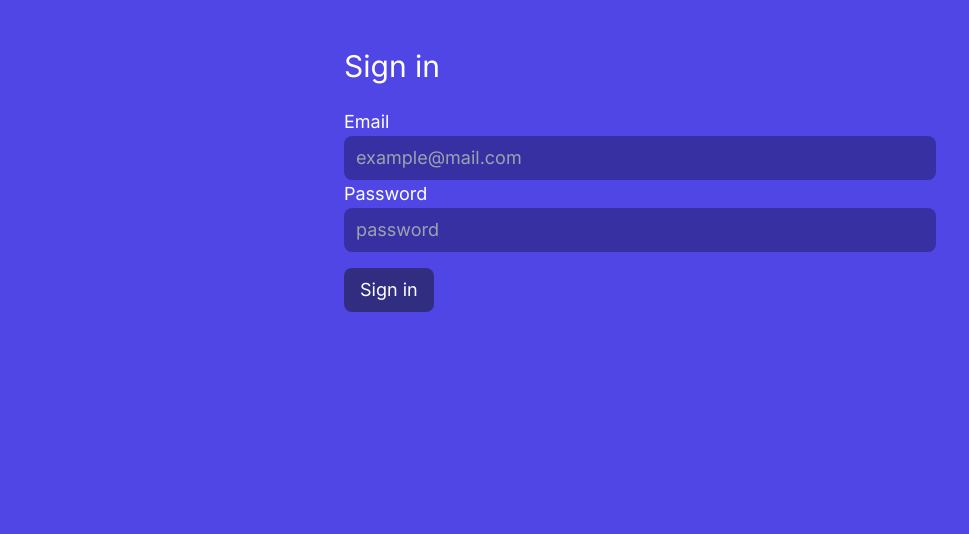
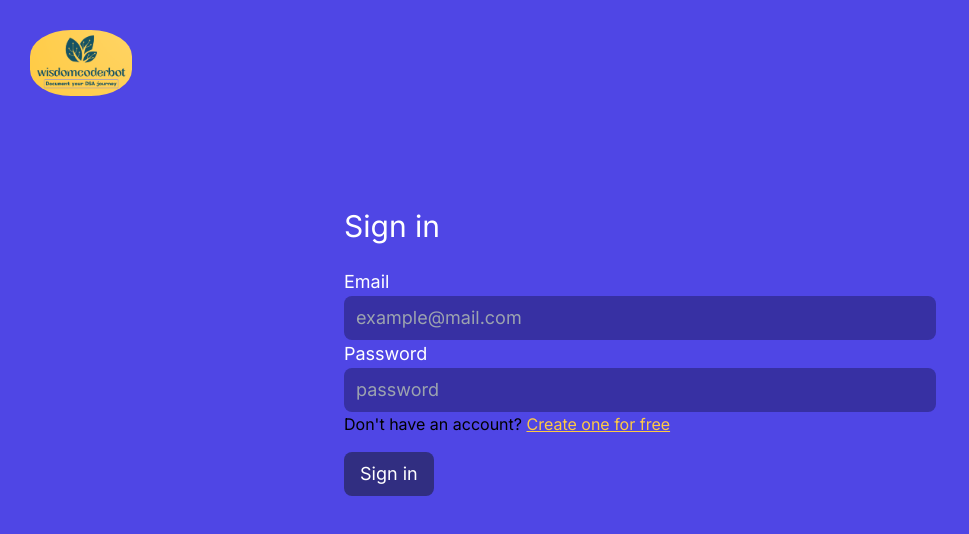
Before and after one commit to Moscode/Technical-Interview-AI-Assistant, a Next.js app: page /signin in a window 1280 px wide. Shown: the top 534 px of the page, without its empty margins (0-969 px from the left). Built offline with nearby package versions, Linux system fonts and the light colour scheme; no server answers.

Commit message:
added loading spinner, linked login and signup together, and other styles

```diff
--- a/app/page.tsx
+++ b/app/page.tsx
@@ -62,6 +62,7 @@ export default function Home() {
 
    return (
      <div className="min-h-screen mx-auto my-8 max-w-[60%]">
+      <div><img className="w-[15%] rounded-[40%] ml-[-30%] mt-[30px] mb-[5%]" src="./wisdomcoderbotlogo.png" alt="wisdomcoderbot"/></div>
       <div className="text-center mb-4">
       <h1 className="text-2xl font-bold">WisdomCoderBot</h1>
       <p className="font-small">I am an AI assistant that helps you keep note of your DSA practice problem and provide you a download PDF copy</p>
--- a/app/signin/page.tsx
+++ b/app/signin/page.tsx
@@ -25,7 +25,8 @@ export default function Page(){
     }
 
     return(
-        <div className="bg-indigo-600 flex flex-col md:flex-row h-[100vh]">
+        <div className="bg-indigo-600 flex flex-col h-[100vh]">
+        <div><img className="w-[8%] rounded-[40%] ml-[30px] mt-[30px] mb-[5%]" src="./wisdomcoderbotlogo.png" alt="wisdomcoderbot"/></div>
         <div className="w-full md:w-1/2 bg-indigo-600 p-6 mx-auto">
         <div className="form-wrapper">
             <h1 className="text-white text-3xl mt-6 mb-6">Sign in</h1>
@@ -55,6 +56,7 @@ export default function Page(){
                     />
                 </label>
                 <p className={`text-[#b42b3c] text-sm mt-2 ${error===''?'hidden':'bg-[#f6e6e4] rounded-lg'} px-2 py-2 w-[20%]`}>{error}</p>
+                <p>Don't have an account?{' '}<span className="text-[#ffca44] underline cursor-pointer pt-2" onClick={()=> router.push("/signup")}>Create one for free</span></p>
                 <button
                     type="submit"
                     className="bg-indigo-900 text-white text-lg py-2 px-4 rounded-lg mt-4 hover:bg-indigo-700 focus:outline-none focus:ring focus:border-indigo-300"
--- a/app/signup/page.tsx
+++ b/app/signup/page.tsx
@@ -25,7 +25,8 @@ export default function Page(){
     }
 
     return(
-        <div className="bg-indigo-600 flex flex-col md:flex-row h-[100vh]">
+        <div className="bg-indigo-600 flex flex-col h-[100vh]">
+            <div><img className="w-[8%] rounded-[40%] ml-[30px] mt-[30px] mb-[5%]" src="./wisdomcoderbotlogo.png" alt="wisdomcoderbot"/></div>
         <div className="w-full md:w-1/2 bg-indigo-600 p-6 mx-auto">
         <div className="form-wrapper">
             <h1 className="text-white text-3xl mt-6 mb-6">Sign up</h1>
@@ -55,6 +56,7 @@ export default function Page(){
                     />
                 </label>
                 <p className={`text-[#b42b3c] text-sm mt-2 ${error===''?'hidden':'bg-[#f6e6e4] rounded-lg'} px-2 py-2 w-[20%]`}>{error}</p>
+                <p>Already have an account?{' '}<span className="text-[#ffca44] underline cursor-pointer pt-2" onClick={()=> router.push("/signin")}>Login</span></p>
                 <button
                     type="submit"
                     className="bg-indigo-900 text-white text-lg py-2 px-4 rounded-lg mt-4 hover:bg-indigo-700 focus:outline-none focus:ring focus:border-indigo-300"
--- a/context/AuthContext.tsx
+++ b/context/AuthContext.tsx
@@ -31,7 +31,7 @@ export const AuthContextProvider = ({children}:any) => {
 
     return(
         <AuthContext.Provider value={{ user }}>
-            {loading ? <div>Loading...</div>:children}
+            {loading ? <div className="bg-indigo-600 w-[100%] mx-auto flex justify-center h-[100vh] items-center"><div className="w-[50px] h-[50px] border-[3px] rounded-[50px] border-[#ffffff36] border-t-[#fff] animate-spin"></div></div>:children}
         </AuthContext.Provider>
     )
 }
--- a/tailwind.config.js
+++ b/tailwind.config.js
@@ -4,9 +4,18 @@ module.exports = {
     './pages/**/*.{js,ts,jsx,tsx,mdx}',
     './components/**/*.{js,ts,jsx,tsx,mdx}',
     './app/**/*.{js,ts,jsx,tsx,mdx}',
+    './context/**/*.{js,ts,jsx,tsx,mdx}',
   ],
   theme: {
     extend: {
+      keyframes:{
+        "loader":{
+         "0%, 100%":{transform:"rotate(360deg)"}
+        },
+      animation: {
+        "loader": "loader 1s ease-in-out infinite"
+      }
+      },
       backgroundImage: {
         'gradient-radial': 'radial-gradient(var(--tw-gradient-stops))',
         'gradient-conic':
```
Also changed, not shown: public/wisdomcoderbotlogo.png (added).
